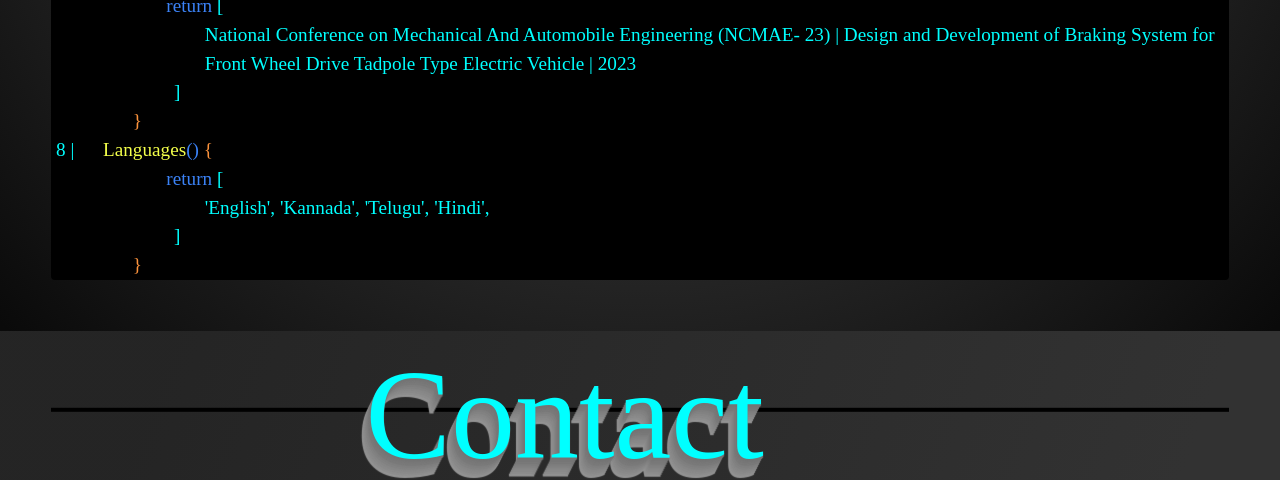
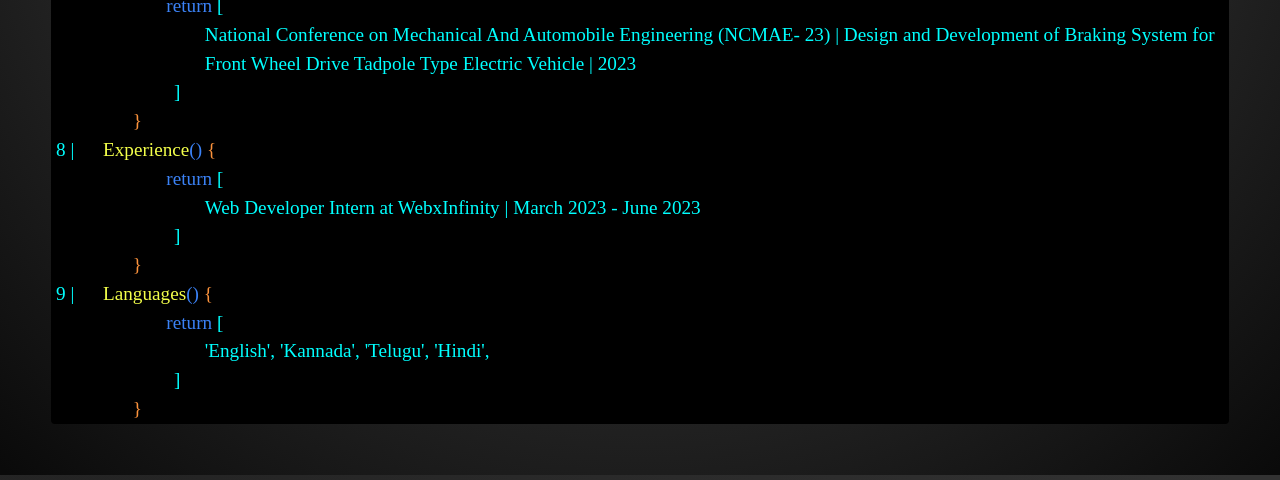
Before and after one commit to K-E-Akash/My-Portfolio, a React (Vite) app: page /My-Portfolio/HomePage in a window 1280 px wide. Shown: the part 3060-3540 px from the top of the page. Built offline with nearby package versions, Linux system fonts and the light colour scheme; a web font is replaced by a local one.

Commit message:
Experience Update

```diff
--- a/src/components/About.jsx
+++ b/src/components/About.jsx
@@ -21,6 +21,9 @@ const About = () => {
     ],
     'Publication': [
       'National Conference on Mechanical And Automobile Engineering (NCMAE- 23) | Design and Development of Braking System for Front Wheel Drive Tadpole Type Electric Vehicle | 2023'
+    ],
+    'Experience': [
+      'Web Developer Intern at WebxInfinity | March 2023 - June 2023'
     ],
     'Languages': [
       'English', 'Kannada', 'Telugu', 'Hindi'
@@ -96,6 +99,15 @@ const About = () => {
             </div>
             <div className="line">
               <span className='lineNum text-[cyan]'>&nbsp;8&nbsp;|&nbsp;&nbsp;&emsp;</span>
+              <span className='text-[#f3ff4a]'>Experience</span>
+              <span className='text-blue-500'>() </span>
+              <span className='text-orange-400'>&#x7B;</span>
+              <p className='text-blue-500'>&emsp;&emsp;&emsp;&emsp;&emsp;&emsp;return <span className='text-[cyan]'>[</span></p>
+              <p className='text-[cyan] pl-[12vw]'>{myData.Experience.map(e => e)}<br/></p>
+              <span className='pl-[9.6vw] text-[cyan]'>]</span>
+              <p className='text-orange-400'>&emsp;&emsp;&emsp;&emsp;&nbsp;&#x7D;</p>
+            </div><div className="line">
+              <span className='lineNum text-[cyan]'>&nbsp;9&nbsp;|&nbsp;&nbsp;&emsp;</span>
               <span className='text-[#f3ff4a]'>Languages</span>
               <span className='text-blue-500'>() </span>
               <span className='text-orange-400'>&#x7B;</span>
```
